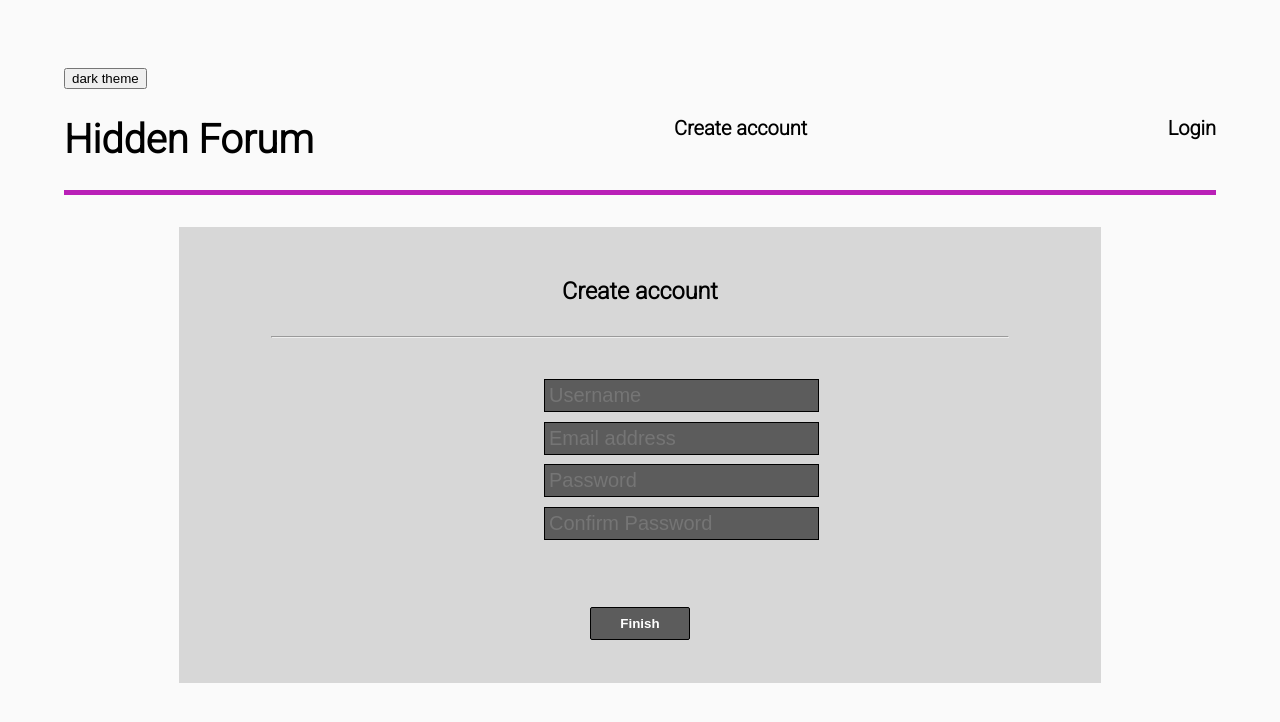
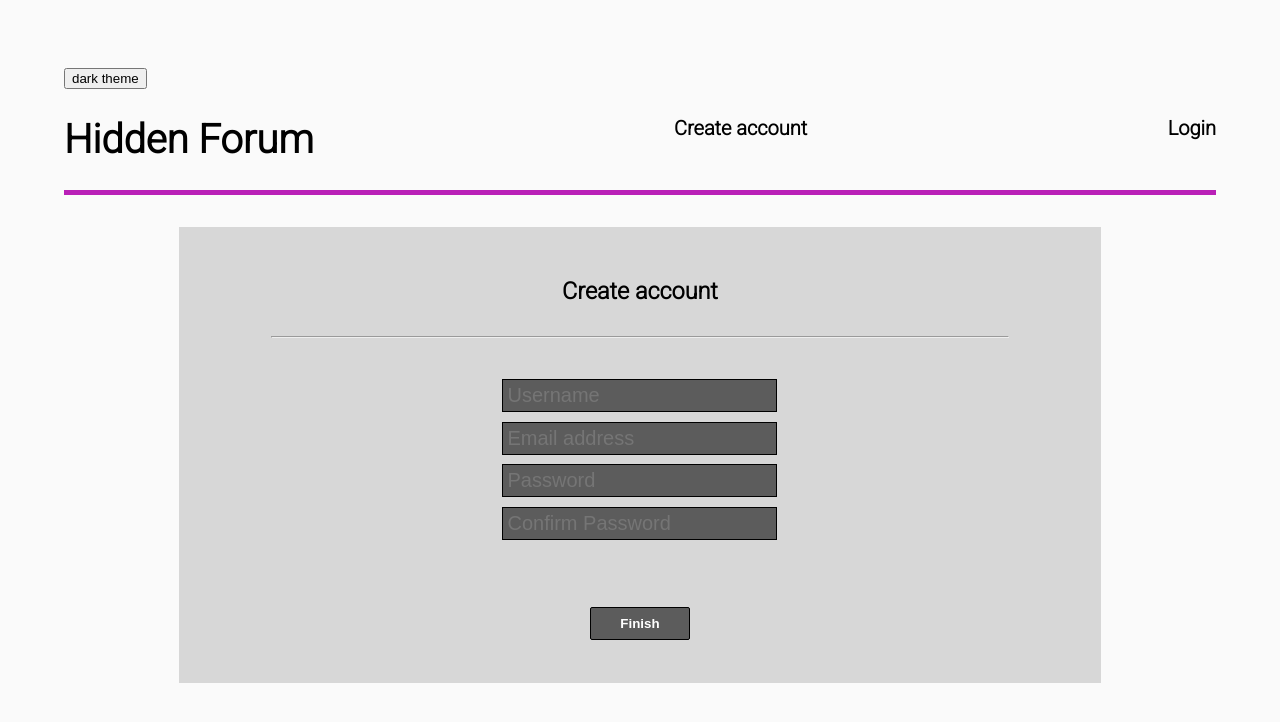
Before and after one commit to mrHugolo/ForumTest, a React (Vite) app in the folder frontend/: page /register in a window 1280 px wide. Shown: the top 722 px of the page. Built offline with nearby package versions, Linux system fonts and the light colour scheme; no server answers.

Commit message:
Css; create account centered

```diff
--- a/frontend/src/pages/Register.jsx
+++ b/frontend/src/pages/Register.jsx
@@ -58,8 +58,8 @@ export const Register = () => {
   return (
     <>
       <div className={css.container}>
-          <div className={css.headLine}><h3>Create account</h3><hr /></div>
-
+        <div className={css.headLine}><h3>Create account</h3><hr />
+        </div>
           <div className={css.formContainer}>
         <div className={css.regform}>
           <form onSubmit={handleFormSubmit}>
--- a/frontend/src/styles/index.module.css
+++ b/frontend/src/styles/index.module.css
@@ -61,7 +61,6 @@ h3 {
 /* ---REGFORM START--- */
 .formContainer {
   text-align: center;
-  width: 60%;
   margin-left: auto;
   margin-right: auto;
   padding-top: 10px;
@@ -72,7 +71,7 @@ h3 {
   margin-left: auto;
   margin-right: auto;
   padding-top: 2vh;
-  width: 15vw;
+  width: 50%;
 }
 
 .headLine {
```
